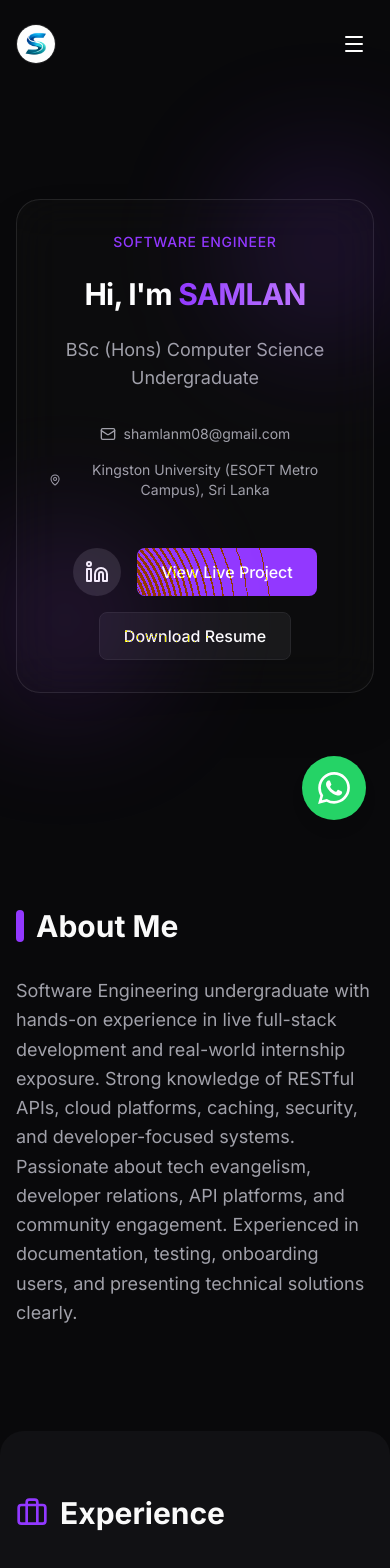
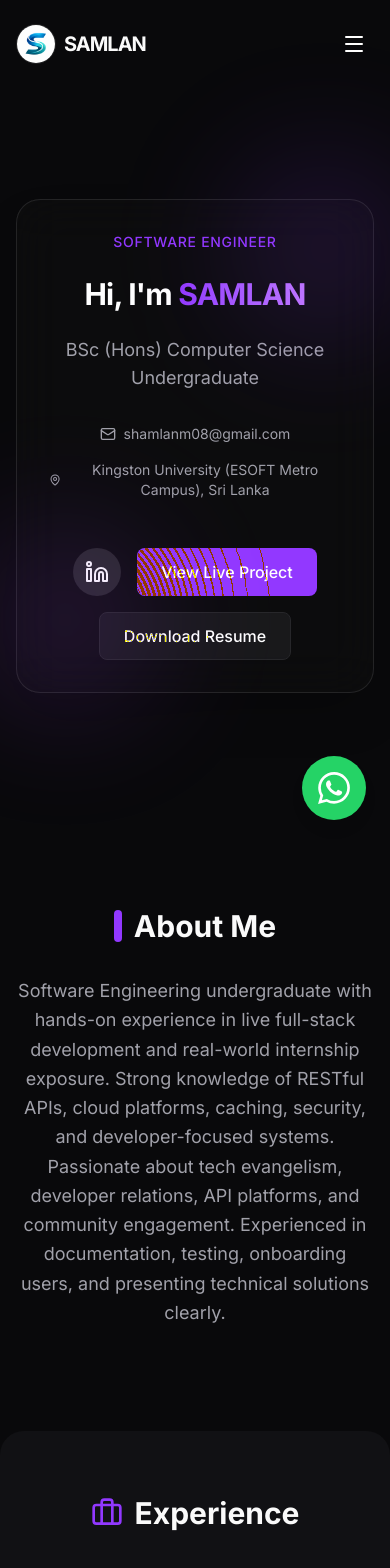
Before and after one commit to shamlan27/portfolio_Samlan, a Next.js app: page / in a window 390 px wide. Shown: the top 1568 px of the page. Built offline with nearby package versions, Linux system fonts and the light colour scheme.

Commit message:
feat: Implement core portfolio sections (About, Experience, Education, Skills, Projects), responsive navigation, and portfolio data structure.

```diff
--- a/src/components/AboutExperience.tsx
+++ b/src/components/AboutExperience.tsx
@@ -14,11 +14,11 @@ export const About = () => {
                 viewport={{ once: true }}
                 transition={{ duration: 0.5 }}
             >
-                <h2 className="text-3xl md:text-4xl font-bold mb-8 flex items-center gap-3">
+                <h2 className="text-3xl md:text-4xl font-bold mb-8 flex items-center justify-center md:justify-start gap-3">
                     <span className="w-2 h-8 bg-primary rounded-full" />
                     About Me
                 </h2>
-                <p className="text-lg md:text-xl text-muted-foreground leading-relaxed max-w-4xl">
+                <p className="text-lg md:text-xl text-muted-foreground leading-relaxed max-w-4xl text-center md:text-left mx-auto md:mx-0">
                     {PORTFOLIO_DATA.personal.summary}
                 </p>
             </motion.div>
@@ -35,7 +35,7 @@ export const Experience = () => {
                 viewport={{ once: true }}
                 transition={{ duration: 0.5 }}
             >
-                <h2 className="text-3xl md:text-4xl font-bold mb-12 flex items-center gap-3">
+                <h2 className="text-3xl md:text-4xl font-bold mb-12 flex items-center justify-center md:justify-start gap-3">
                     <Briefcase className="w-8 h-8 text-primary" />
                     Experience
                 </h2>
@@ -79,7 +79,7 @@ export const Education = () => {
                 viewport={{ once: true }}
                 transition={{ duration: 0.5 }}
             >
-                <h2 className="text-3xl md:text-4xl font-bold mb-12 flex items-center gap-3">
+                <h2 className="text-3xl md:text-4xl font-bold mb-12 flex items-center justify-center md:justify-start gap-3">
                     <GraduationCap className="w-8 h-8 text-primary" />
                     Education
                 </h2>
--- a/src/components/Navbar.tsx
+++ b/src/components/Navbar.tsx
@@ -46,7 +46,7 @@ export const Navbar = () => {
                                 className="object-cover"
                             />
                         </div>
-                        <span className="text-xl font-bold tracking-tighter hidden sm:block">
+                        <span className="text-xl font-bold tracking-tighter block">
                             {PORTFOLIO_DATA.personal.name}
                         </span>
                     </Link>
--- a/src/components/SkillsProjects.tsx
+++ b/src/components/SkillsProjects.tsx
@@ -57,7 +57,7 @@ export const Projects = () => {
                 viewport={{ once: true }}
                 transition={{ duration: 0.5 }}
             >
-                <h2 className="text-3xl md:text-4xl font-bold mb-12 flex items-center gap-3">
+                <h2 className="text-3xl md:text-4xl font-bold mb-12 flex items-center justify-center md:justify-start gap-3">
                     <span className="text-primary">#</span> Featured Projects
                 </h2>
 
--- a/src/data/portfolio.ts
+++ b/src/data/portfolio.ts
@@ -98,6 +98,18 @@ export const PORTFOLIO_DATA = {
             ],
         },
         {
+            title: "Advance Step - Smart NFC Card & E-commerce (Not Live)",
+            link: "https://github.com/shamlan27/website",
+            description: "Smart NFC Card solution with customizable features, admin panel for order management, and complete e-commerce functionality.",
+            techStack: ["React", "Next.js", "Node.js", "MongoDB", "Admin Panel"],
+            points: [
+                "Developed a complete e-commerce website for Smart NFC cards",
+                "Built an admin panel for managing orders and customizations",
+                "Implemented customizable card features for users",
+                "Integrated mobile-responsive design for better user experience",
+            ],
+        },
+        {
             title: "Photography Website (University Project)",
             link: "https://github.com/shamlan27/Photoraphy_website",
             description: "A university project showcasing photography portfolio features.",
```
